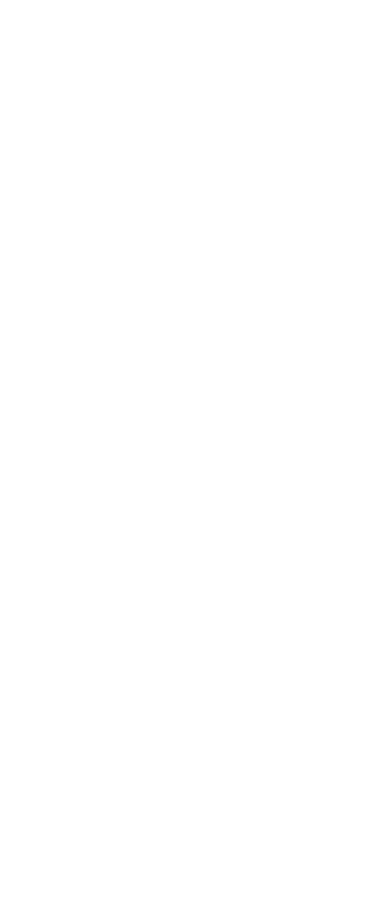
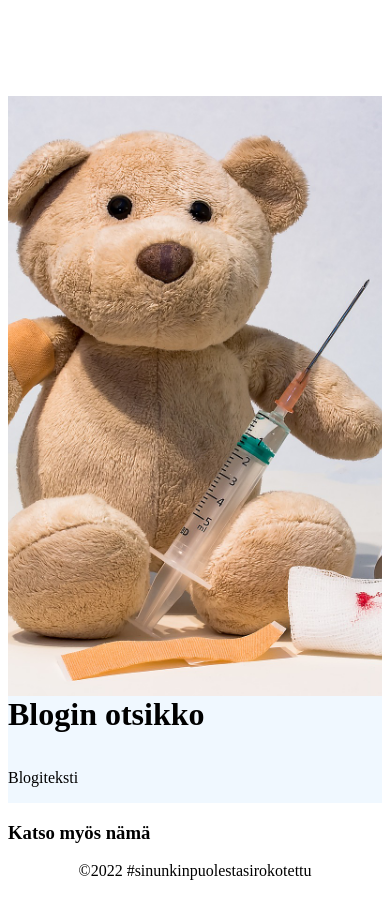
Before and after one commit to juhoniinikoski/VDM-campaign, a React (Create React App) app: page /blog in a window 390 px wide. Before the commit this address had no page. Shown: the top 918 px of the page. Before the commit the page ends 844 px from the top, so only its background shows below. Built offline with nearby package versions, Linux system fonts and the light colour scheme; the HTML template or start-up script is replaced by a standard one.

Commit message:
responsiveness and blog

```diff
--- a/src/App.tsx
+++ b/src/App.tsx
@@ -2,11 +2,13 @@ import * as React from 'react';
 import DoctorAnswers from './pages/DoctorAnswers/DoctorAnswers';
 import Home from './pages/Home/Home';
 import { Routes, Route } from 'react-router-dom';
+import Blog from './pages/Blog/Blog';
 
 const App = () => {
   return (
     <Routes>
       <Route path="/ask-doctor" element={<DoctorAnswers />} />
+      <Route path="/blog" element={<Blog />} />
       <Route path="/" element={<Home />} />
     </Routes>
   );
--- a/src/components/LargeAction/LargeAction.css
+++ b/src/components/LargeAction/LargeAction.css
@@ -14,6 +14,7 @@
   right: -9999px;
   bottom: -9999px;
   margin: auto;
+  max-height: 100%;
 }
 
 .large-item-container {
@@ -26,7 +27,22 @@
 }
 
 @media screen and (max-width: 996px) {
+
+  .image {
+    max-height: none;
+    max-width: 100%;
+  }
+
   .large-item-container {
-    margin: 0
+    margin: 0;
+    margin-bottom: 32px;
   }
 }
+
+@media screen and (max-width: 440px) {
+
+  .image {
+    max-width: none;
+    max-height: 100%;
+  }
+}
--- a/src/components/LargeAction/LargeAction.tsx
+++ b/src/components/LargeAction/LargeAction.tsx
@@ -19,7 +19,7 @@ const LargeAction = ({ title, description, image, style, index, slug }: Props) =
   return (
     <div onClick={handleClick} className="large-item-container" style={index === 2 ? { ...style, margin: 0 } : style}>
       <div className="large-image-container">
-        {image !== '' && <img src={image} style={{ maxHeight: '100%' }} className="image"></img>}
+        {image !== '' && <img src={image} className="image"></img>}
       </div>
       <h3>{title}</h3>
       <p>{description}</p>
--- a/src/components/Layout.tsx
+++ b/src/components/Layout.tsx
@@ -3,7 +3,7 @@ import * as React from 'react';
 const Layout: React.FunctionComponent = ({ children }) => {
   return (
     <div className="main-container">
-      <div>{children}</div>
+      {children}
       <div style={{ height: 70, width: '100%', textAlign: 'center' }}>
         <p>©2022 #sinunkinpuolestasirokotettu</p>
       </div>
--- /dev/null
+++ b/src/pages/Blog/Blog.css
@@ -0,0 +1,39 @@
+.blog-container {
+  margin-top: 96px;
+  width: 100%;
+  display: flex;
+}
+
+.blog-image {
+  height: 600px;
+  width: 50%;
+  position: relative;
+  margin-right: 16px;
+  overflow: hidden;
+  display: flex;
+  background-color: aliceblue;
+}
+
+.blog-text {
+  margin-left: 16px;
+  width: 50%;
+  background-color: aliceblue;
+}
+
+@media screen and (max-width: 996px) {
+
+  .blog-container {
+    flex-direction: column;
+  }
+
+  .blog-image {
+    width: 100%;
+    margin: 0;
+  }
+
+  .blog-text {
+    width: 100%;
+    margin: 0;
+  }
+
+}
--- /dev/null
+++ b/src/pages/Blog/Blog.tsx
@@ -0,0 +1,28 @@
+import * as React from 'react';
+import Layout from '../../components/Layout';
+import ScrollToTop from '../../components/ScrollToTop';
+import blogPhoto from '../../content/injection-gacb88f3b0_1920.jpg';
+import './Blog.css'
+
+function Blog() {
+  return (
+    <ScrollToTop>
+      <Layout>
+        <div style={{width: '100%'}}>
+        <div className='blog-container'>
+          <section className='blog-image'>
+            <img style={{maxHeight: '100%'}} className='image' src={blogPhoto}/>
+          </section>
+          <section className='blog-text'>
+            <h2>Blogin otsikko</h2>
+            <p>Blogiteksti</p>
+          </section>
+        </div>
+        <h3>Katso myös nämä</h3>
+        </div>
+      </Layout>
+    </ScrollToTop>
+  )
+}
+
+export default Blog
--- a/src/pages/DoctorAnswers/DoctorAnswers.tsx
+++ b/src/pages/DoctorAnswers/DoctorAnswers.tsx
@@ -52,7 +52,7 @@ const DoctorAnswers = () => {
           </div>
           <i>Leena Lemminkäinen, yleislääkäri</i>
         </div>
-        <div className="qa-container" style={{ display: 'flex', flexDirection: 'column' }}>
+        <div className="qa-container" style={{ display: 'flex', flexDirection: 'column', marginBottom: 48 }}>
           {questionAndAnswers.map((a) =>
             a.author === 'questioner' ? <b key={a.text}>{a.text}</b> : <p key={a.text}>{a.text}</p>,
           )}
--- a/src/pages/Home/Home.css
+++ b/src/pages/Home/Home.css
@@ -32,12 +32,9 @@ button:hover {
   justify-content: center;
   height: 100vh;
   min-height: 700px;
+  max-height: 900px;
   background-position: center;
   background-position-y: -175px;
-}
-
-.scroll-container {
-  height: 300vh
 }
 
 .container {
@@ -46,9 +43,20 @@ button:hover {
   max-width: 1100px;
   height: 100vh;
   min-height: 700px;
+  max-height: 900px;
   display: flex;
   align-items: center;
   justify-content: center;
+}
+
+.callout-container {
+  flex: 1;
+  width: 100%;
+  min-height: 300px;
+  display: flex;
+  align-items: center;
+  justify-content: center;
+  background-color: aliceblue;
 }
 
 .hidden {
@@ -81,6 +89,7 @@ button:hover {
   width: 100%;
   height: 100vh;
   min-height: 700px;
+  max-height: 900px;
   display: flex;
   align-items: center;
   justify-content: center;
@@ -103,8 +112,25 @@ button:hover {
 
 @media screen and (max-width: 996px) {
 
+  .action-container {
+    flex-direction: column;
+  }
+
+  .full-page-container {
+    background-position: -1000px;
+  }
+
+  .container {
+    max-height: none;
+    min-height: fit-content;
+    margin-top: 64px;
+    height: fit-content;
+  }
+
   h1 {
     margin-top: 36px;
+    margin-left: 32px;
+    margin-right: 32px;
   }
 
   h2 {
--- a/src/pages/Home/Home.tsx
+++ b/src/pages/Home/Home.tsx
@@ -4,8 +4,8 @@ import Layout from '../../components/Layout';
 import doctorPhoto from '../../content/pexels-cottonbro-7579831.jpg';
 import blogPhoto from '../../content/injection-gacb88f3b0_1920.jpg';
 import survey from '../../content/pexels-edward-jenner-4031321.jpg';
+import ScrollToTop from '../../components/ScrollToTop';
 import './Home.css';
-import ScrollToTop from '../../components/ScrollToTop';
 
 /* eslint-disable @typescript-eslint/no-explicit-any */
 /* eslint-disable @typescript-eslint/no-unsafe-argument */
@@ -56,7 +56,7 @@ const Home = (): JSX.Element => {
       description: 'Lorem ipsum dolor sit amet, vim cu nobis laudem assueverit',
       // image: '',
       image: blogPhoto,
-      slug: '',
+      slug: 'blog',
     },
     {
       title: 'Lääkäri vastaa',
--- a/src/styles/styles.css
+++ b/src/styles/styles.css
@@ -16,9 +16,17 @@ h1 {
   display: flex;
   font-weight: normal;
   align-items: center;
+  height: 100vh;
   justify-content: space-between;
   flex-direction: column;
-  min-height: 100vh;
   padding-left: 32px;
   padding-right: 32px;
 }
+
+@media screen and (max-width: 996px) {
+
+  .main-container {
+    height: fit-content;
+  }
+
+}
```
Also changed, not shown: 1 other file (tests, documents, lock files or other folders).
